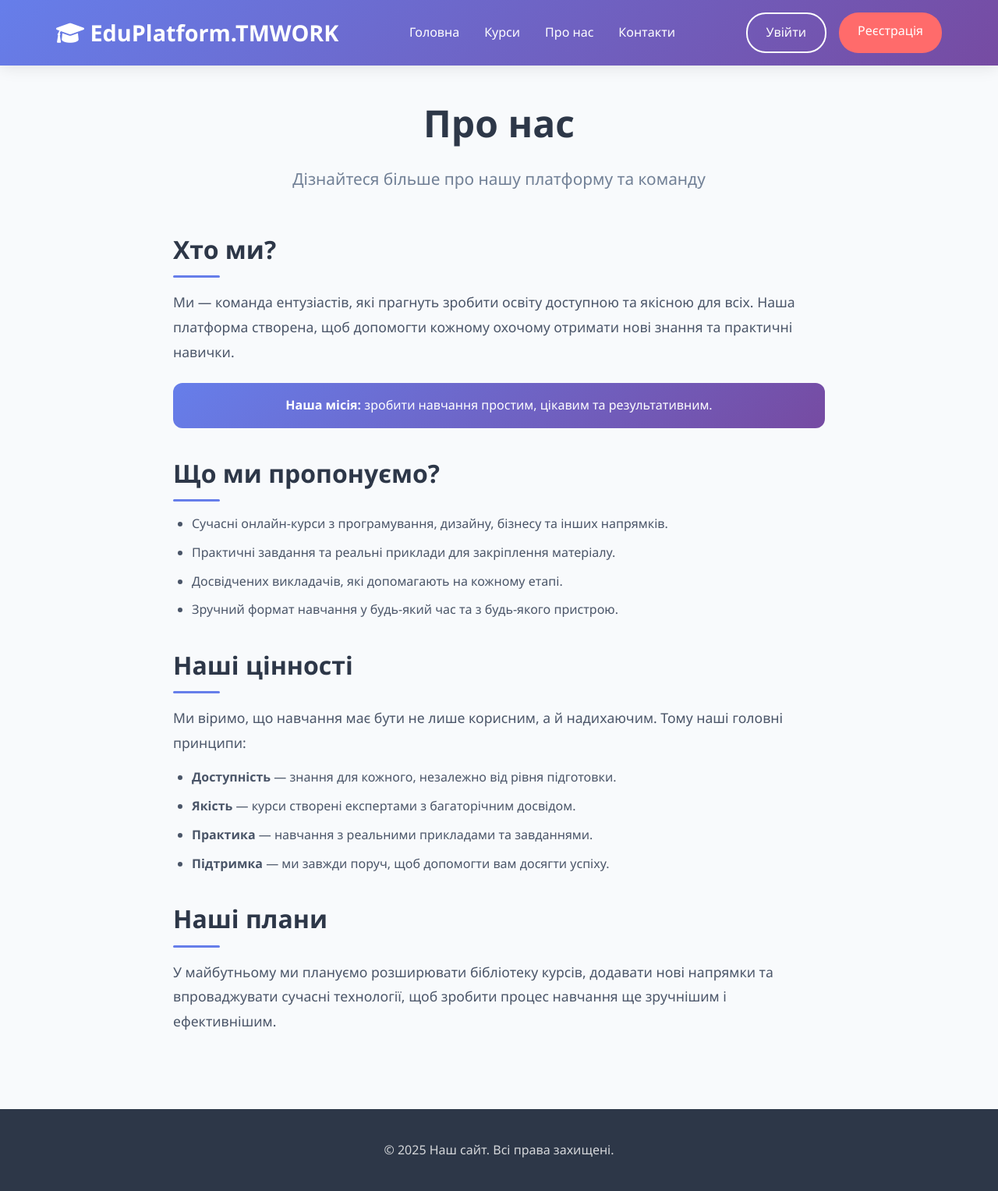
After one commit to VinnitsaDictator/Command_Work, a Django app: page /about/ in a window 1280 px wide. The commit adds this page. Shown: the whole page at 78% size. Run offline with Django 5.2, Linux system fonts and the light colour scheme.

Commit message:
Добавив сторінку про нас

```diff
--- a/StudyProject/urls.py
+++ b/StudyProject/urls.py
@@ -6,4 +6,5 @@ urlpatterns = [
     path('admin/', admin.site.urls),
     path('', views.index, name='index'),
     path('courses/', views.courses, name='courses'),
+    path('about/', views.about, name='about'),  # ← обязательно!
 ]
--- a/courses/templates/courses/Courses.html
+++ b/courses/templates/courses/Courses.html
@@ -245,7 +245,7 @@
             <ul class="nav-links">
                 <li><a href="/">Головна</a></li>
                 <li><a href="/courses/">Курси</a></li>
-                <li><a href="#about">Про нас</a></li>
+                <li><a href="/about/">Про нас</a></li>
                 <li><a href="#contact">Контакти</a></li>
             </ul>
 
--- /dev/null
+++ b/courses/templates/courses/about.html
@@ -0,0 +1,302 @@
+<!DOCTYPE html>
+<html lang="uk">
+<head>
+    <meta charset="UTF-8">
+    <meta name="viewport" content="width=device-width, initial-scale=1.0">
+    <title>Про нас</title>
+    {% load static %}
+    <link href="https://cdnjs.cloudflare.com/ajax/libs/font-awesome/6.0.0/css/all.min.css" rel="stylesheet">
+    <style>
+   * {
+    margin: 0;
+    padding: 0;
+    box-sizing: border-box;
+}
+
+body {
+    font-family: 'Segoe UI', Tahoma, Geneva, Verdana, sans-serif;
+    line-height: 1.6;
+    color: #333;
+    background: #f8fafc;
+}
+
+/* Header */
+.header {
+    background: linear-gradient(135deg, #667eea 0%, #764ba2 100%);
+    color: white;
+    padding: 1rem 0;
+    position: fixed;
+    width: 100%;
+    top: 0;
+    z-index: 1000;
+    box-shadow: 0 2px 20px rgba(0,0,0,0.1);
+}
+
+.navbar {
+    max-width: 1200px;
+    margin: 0 auto;
+    display: flex;
+    justify-content: space-between;
+    align-items: center;
+    padding: 0 2rem;
+}
+
+.logo {
+    font-size: 1.8rem;
+    font-weight: bold;
+    text-decoration: none;
+    color: white;
+}
+
+.nav-links {
+    display: flex;
+    list-style: none;
+    gap: 2rem;
+}
+
+.nav-links a {
+    color: white;
+    text-decoration: none;
+    transition: opacity 0.3s ease;
+}
+
+.nav-links a:hover {
+    opacity: 0.8;
+}
+
+.auth-buttons {
+    display: flex;
+    gap: 1rem;
+}
+
+.btn {
+    padding: 0.7rem 1.5rem;
+    border: none;
+    border-radius: 25px;
+    text-decoration: none;
+    transition: all 0.3s ease;
+    font-weight: 500;
+    cursor: pointer;
+}
+
+.btn-outline {
+    background: transparent;
+    color: white;
+    border: 2px solid white;
+}
+
+.btn-outline:hover {
+    background: white;
+    color: #667eea;
+}
+
+.btn-primary {
+    background: #ff6b6b;
+    color: white;
+}
+
+.btn-primary:hover {
+    background: #ff5252;
+    transform: translateY(-2px);
+}
+
+/* Section About */
+.section {
+    padding: 120px 0 80px;
+    text-align: center;
+    position: relative;
+    overflow: hidden;
+}
+
+.section-title {
+    text-align: center;
+    margin-bottom: 3rem;
+}
+
+.section-title h1 {
+    font-size: 3rem;
+    margin-bottom: 1rem;
+    color: #2d3748;
+    animation: fadeInUp 1s ease-out;
+}
+
+.section-title p {
+    font-size: 1.3rem;
+    color: #718096;
+    animation: fadeInUp 1s ease-out 0.2s both;
+}
+
+.about-content {
+    max-width: 900px;
+    margin: 0 auto;
+    padding: 0 2rem;
+    text-align: left;
+    color: #2d3748;
+    animation: fadeInUp 1s ease-out 0.4s both;
+}
+
+.about-content h2 {
+    font-size: 2rem;
+    margin: 2rem 0 1rem;
+    color: #2d3748;
+    position: relative;
+}
+
+.about-content h2::after {
+    content: '';
+    display: block;
+    width: 60px;
+    height: 3px;
+    background: #667eea;
+    margin-top: 0.5rem;
+    border-radius: 2px;
+}
+
+.about-content p {
+    font-size: 1.1rem;
+    margin-bottom: 1rem;
+    color: #4a5568;
+    line-height: 1.8;
+}
+
+.about-content ul {
+    list-style: disc;
+    padding-left: 1.5rem;
+    margin-bottom: 1rem;
+}
+
+.about-content ul li {
+    margin-bottom: 0.7rem;
+    color: #4a5568;
+}
+
+.highlight {
+    background: linear-gradient(135deg, #667eea 0%, #764ba2 100%);
+    color: white;
+    padding: 1rem 1.5rem;
+    border-radius: 12px;
+    margin: 1.5rem 0;
+    font-weight: 500;
+    text-align: center;
+}
+
+/* Footer */
+.footer {
+    background: #2d3748;
+    color: white;
+    padding: 40px 0;
+    text-align: center;
+}
+
+.footer p {
+    margin: 0;
+    font-size: 1rem;
+    opacity: 0.8;
+}
+
+/* Animations */
+@keyframes fadeInUp {
+    from {
+        opacity: 0;
+        transform: translateY(30px);
+    }
+    to {
+        opacity: 1;
+        transform: translateY(0);
+    }
+}
+
+/* Media Queries */
+@media (max-width: 768px) {
+    .nav-links {
+        display: none;
+    }
+
+    .section-title h1 {
+        font-size: 2rem;
+    }
+
+    .about-content {
+        padding: 0 1rem;
+    }
+}
+
+/* Fade-in class for scroll */
+.fade-in {
+    opacity: 0;
+    transform: translateY(30px);
+    transition: all 0.6s ease;
+}
+
+.fade-in.visible {
+    opacity: 1;
+    transform: translateY(0);
+}
+
+    </style>
+</head>
+<body>
+    <header class="header">
+        <nav class="navbar">
+            <a href="/" class="logo">
+                <i class="fas fa-graduation-cap"></i> EduPlatform.TMWORK
+            </a>
+            <ul class="nav-links">
+                <li><a href="/">Головна</a></li>
+                <li><a href="/courses/">Курси</a></li>
+                <li><a href="/about/">Про нас</a></li>
+                <li><a href="#contact">Контакти</a></li>
+            </ul>
+            <div class="auth-buttons">
+                <a href="/admin/login/" class="btn btn-outline">Увійти</a>
+                <a href="#" class="btn btn-primary">Реєстрація</a>
+            </div>
+        </nav>
+    </header>
+
+    <section class="section">
+        <div class="section-title">
+            <h1>Про нас</h1>
+            <p>Дізнайтеся більше про нашу платформу та команду</p>
+        </div>
+        <div class="about-content">
+            <h2>Хто ми?</h2>
+            <p>
+                Ми — команда ентузіастів, які прагнуть зробити освіту доступною та якісною для всіх.
+                Наша платформа створена, щоб допомогти кожному охочому отримати нові знання та практичні навички.
+            </p>
+            <div class="highlight">
+                <strong>Наша місія:</strong> зробити навчання простим, цікавим та результативним.
+            </div>
+            <h2>Що ми пропонуємо?</h2>
+            <ul>
+                <li>Сучасні онлайн-курси з програмування, дизайну, бізнесу та інших напрямків.</li>
+                <li>Практичні завдання та реальні приклади для закріплення матеріалу.</li>
+                <li>Досвідчених викладачів, які допомагають на кожному етапі.</li>
+                <li>Зручний формат навчання у будь-який час та з будь-якого пристрою.</li>
+            </ul>
+            <h2>Наші цінності</h2>
+            <p>
+                Ми віримо, що навчання має бути не лише корисним, а й надихаючим.
+                Тому наші головні принципи:
+            </p>
+            <ul>
+                <li><strong>Доступність</strong> — знання для кожного, незалежно від рівня підготовки.</li>
+                <li><strong>Якість</strong> — курси створені експертами з багаторічним досвідом.</li>
+                <li><strong>Практика</strong> — навчання з реальними прикладами та завданнями.</li>
+                <li><strong>Підтримка</strong> — ми завжди поруч, щоб допомогти вам досягти успіху.</li>
+            </ul>
+            <h2>Наші плани</h2>
+            <p>
+                У майбутньому ми плануємо розширювати бібліотеку курсів, додавати нові напрямки
+                та впроваджувати сучасні технології, щоб зробити процес навчання ще зручнішим
+                і ефективнішим.
+            </p>
+        </div>
+    </section>
+
+    <footer class="footer">
+        <p>&copy; 2025 Наш сайт. Всі права захищені.</p>
+    </footer>
+</body>
+</html>
--- a/courses/templates/courses/index.html
+++ b/courses/templates/courses/index.html
@@ -407,7 +407,7 @@
             <ul class="nav-links">
                 <li><a href="/">Головна</a></li>
                 <li><a href="/courses/">Курси</a></li>
-                <li><a href="#about">Про нас</a></li>
+                <li><a href="/about/">Про нас</a></li>
                 <li><a href="#contact">Контакти</a></li>
             </ul>
             <div class="auth-buttons">
--- a/courses/views.py
+++ b/courses/views.py
@@ -42,6 +42,7 @@ def index(request):
         }
 
     return render(request, 'courses/index.html', context)
-
+def about(request):
+    return render(request, 'courses/about.html')
 def courses(request):
     return render(request, 'courses/Courses.html')
```
